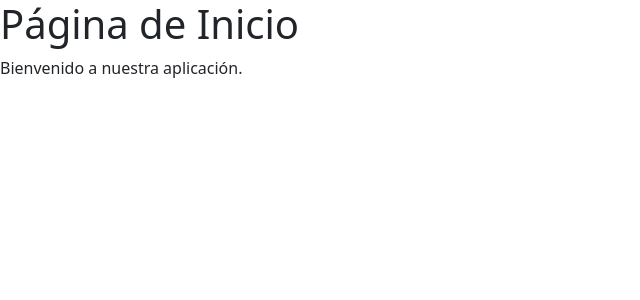
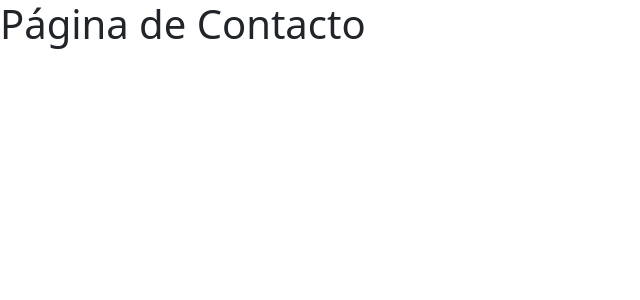
Before and after one commit to AlexhpSENATI/pagina_turismodac, a React (Create React App) app: page /contacto in a window 1280 px wide. Shown: the top 300 px of the page, without its empty margins (0-640 px from the left). Built offline with nearby package versions, Linux system fonts and the light colour scheme.

Commit message:
correccion de link

```diff
--- a/src/components/contact.jsx
+++ b/src/components/contact.jsx
@@ -1,11 +1,8 @@
-import React from "react";
-function Contacto() {
-    return (
-      <div>
-        <h1>Página de Inicio</h1>
-        <p>Bienvenido a nuestra aplicación.</p>
-      </div>
-    );
-  }
-
-  export default Contacto;
+// contact.jsx
+export default function Contacto() {
+  return (
+    <div>
+      <h1>Página de Contacto</h1>
+    </div>
+  );
+}
--- a/src/components/sec_hero.jsx
+++ b/src/components/sec_hero.jsx
@@ -1,4 +1,6 @@
 import React, { useState, useEffect, useRef } from "react";
+import { Link } from 'react-router-dom';
+
 import "../styles/sec_hero.css";
 import { FaUser, FaPlay, FaChevronLeft, FaChevronRight } from "react-icons/fa";
 
@@ -136,8 +138,8 @@ const SecHero = () => {
             <a href="#" className="nav-link">Destinos</a>
             <a href="#" className="nav-link">Promociones</a>
             <a href="#" className="nav-link">Blog</a>
-            <a href="src/components/contact.jsx" className="nav-link">Contacto</a>
-          </div>
+            <Link to="/contacto" className="nav-link">Contacto</Link>
+            </div>
 
           <div className={`navbar-right ${isNavbarVisible ? '' : 'hidden'}`}>
             <button className="login-btn">
```
Also changed, not shown: src/App.js (+2 -18 lines), 1 other file (tests, documents, lock files or other folders).
